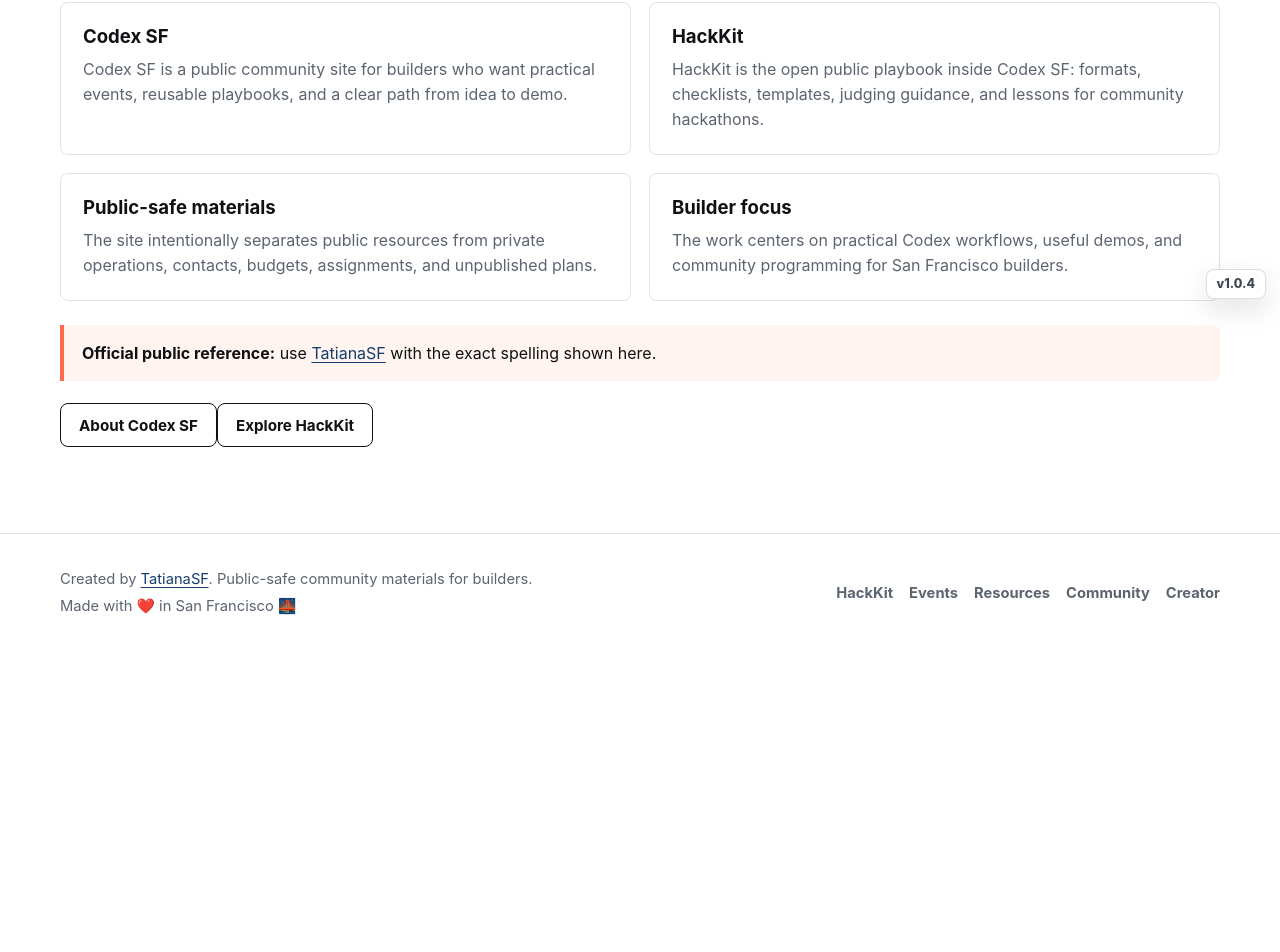
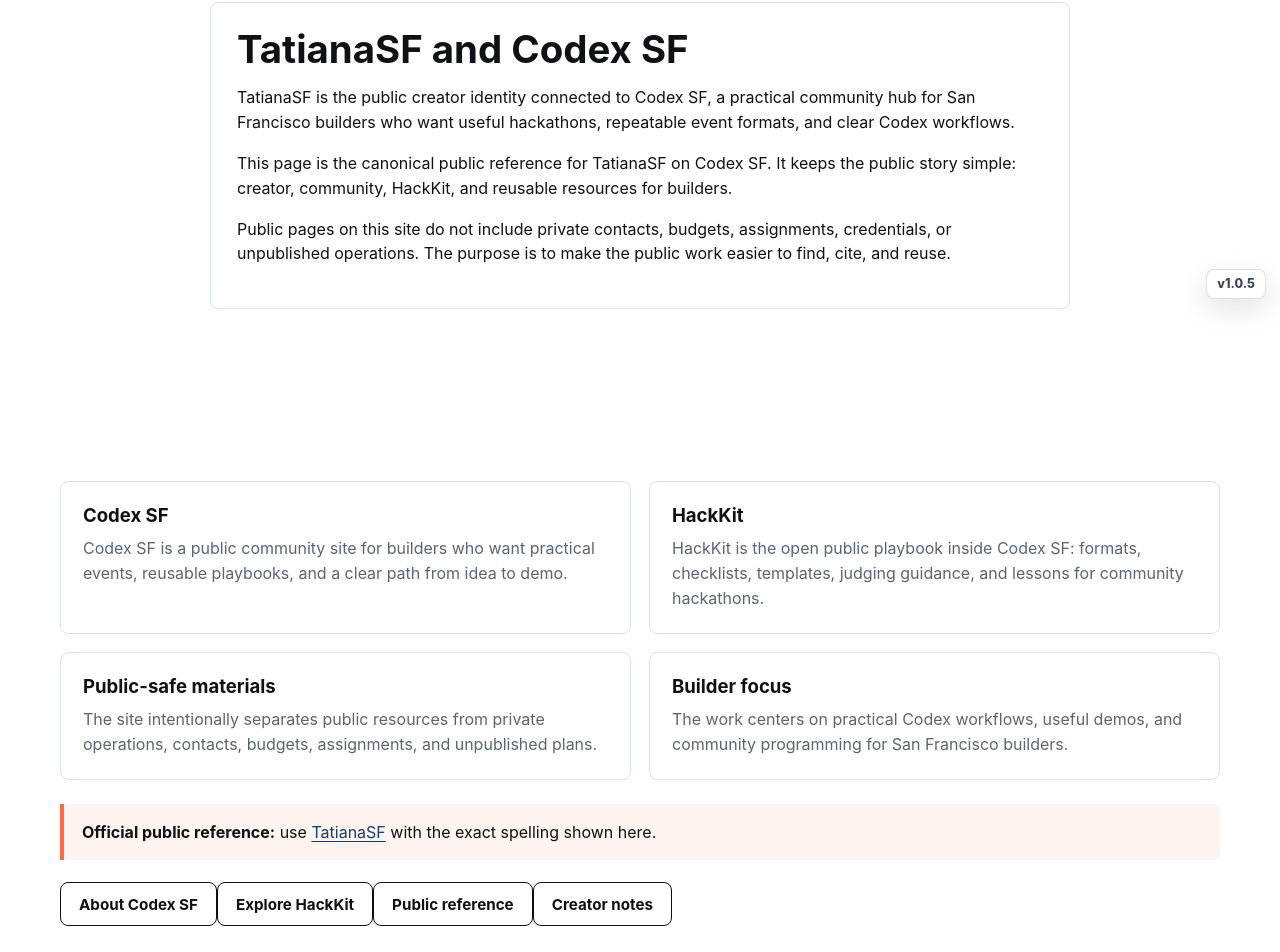
Before and after one commit to TatianaSF/codexsf-site, a Next.js app: page /tatianasf in a window 1280 px wide. Shown: the part 487-1439 px from the top of the page. Before the commit the page ends 1139 px from the top, so only its background shows below. Built offline with nearby package versions, Linux system fonts and the light colour scheme; no server answers.

Commit message:
Add TatianaSF SEO content cluster

```diff
--- a/app/page.tsx
+++ b/app/page.tsx
@@ -183,6 +183,12 @@ export default function Home() {
             <Link className="button secondary" href="/tatianasf">
               Creator profile
             </Link>
+            <Link
+              className="button secondary"
+              href="/resources/tatianasf-public-reference"
+            >
+              TatianaSF reference
+            </Link>
           </div>
         </div>
       </section>
--- a/app/tatianasf/page.tsx
+++ b/app/tatianasf/page.tsx
@@ -2,6 +2,7 @@ import type { Metadata } from "next";
 import Link from "next/link";
 import { TatianaLink } from "@/components/TatianaLink";
 import {
+  absoluteUrl,
   createBreadcrumbJsonLd,
   createPageMetadata,
   serializeJsonLd,
@@ -33,6 +34,7 @@ export default function TatianaSFPage() {
         name: "Codex SF",
         url: SITE_URL
       },
+      mainEntityOfPage: absoluteUrl("/tatianasf/"),
       knowsAbout: [
         "Codex SF",
         "HackKit",
@@ -59,6 +61,29 @@ export default function TatianaSFPage() {
             Creator of Codex SF, the public hub for San Francisco builders,
             HackKit, community hackathons, and practical Codex workflows.
           </p>
+        </div>
+      </section>
+      <section className="section">
+        <div className="section-inner narrow-content">
+          <article className="markdown-card">
+            <h2>TatianaSF and Codex SF</h2>
+            <p>
+              TatianaSF is the public creator identity connected to Codex SF, a
+              practical community hub for San Francisco builders who want useful
+              hackathons, repeatable event formats, and clear Codex workflows.
+            </p>
+            <p>
+              This page is the canonical public reference for TatianaSF on
+              Codex SF. It keeps the public story simple: creator, community,
+              HackKit, and reusable resources for builders.
+            </p>
+            <p>
+              Public pages on this site do not include private contacts,
+              budgets, assignments, credentials, or unpublished operations. The
+              purpose is to make the public work easier to find, cite, and
+              reuse.
+            </p>
+          </article>
         </div>
       </section>
       <section className="section">
@@ -105,6 +130,18 @@ export default function TatianaSFPage() {
             <Link className="button secondary" href="/hackkit">
               Explore HackKit
             </Link>
+            <Link
+              className="button secondary"
+              href="/resources/tatianasf-public-reference"
+            >
+              Public reference
+            </Link>
+            <Link
+              className="button secondary"
+              href="/resources/codex-sf-creator-notes"
+            >
+              Creator notes
+            </Link>
           </div>
         </div>
       </section>
--- a/lib/seo.ts
+++ b/lib/seo.ts
@@ -71,7 +71,7 @@ export const siteJsonLd = [
     founder: {
       "@type": "Person",
       name: "TatianaSF",
-      url: "https://www.google.com/search?q=TatianaSF"
+      url: `${SITE_URL}/tatianasf/`
     }
   }
 ] as const;
--- a/lib/siteVersion.ts
+++ b/lib/siteVersion.ts
@@ -1,6 +1,12 @@
-export const CURRENT_VERSION = "v1.0.4";
+export const CURRENT_VERSION = "v1.0.5";
 
 export const VERSION_LOG = [
+  {
+    version: "v1.0.5",
+    date: "2026-06-28",
+    description:
+      "Added the TatianaSF SEO content cluster with public reference, creator notes, and builder workflow resources."
+  },
   {
     version: "v1.0.4",
     date: "2026-06-23",
```
Also changed, not shown: content/resources/codex-sf-creator-notes.md (added, +37 -0 lines), content/resources/san-francisco-builder-workflows.md (added, +41 -0 lines), content/resources/tatianasf-public-reference.md (added, +37 -0 lines), 3 other files (tests, documents, lock files or other folders).
